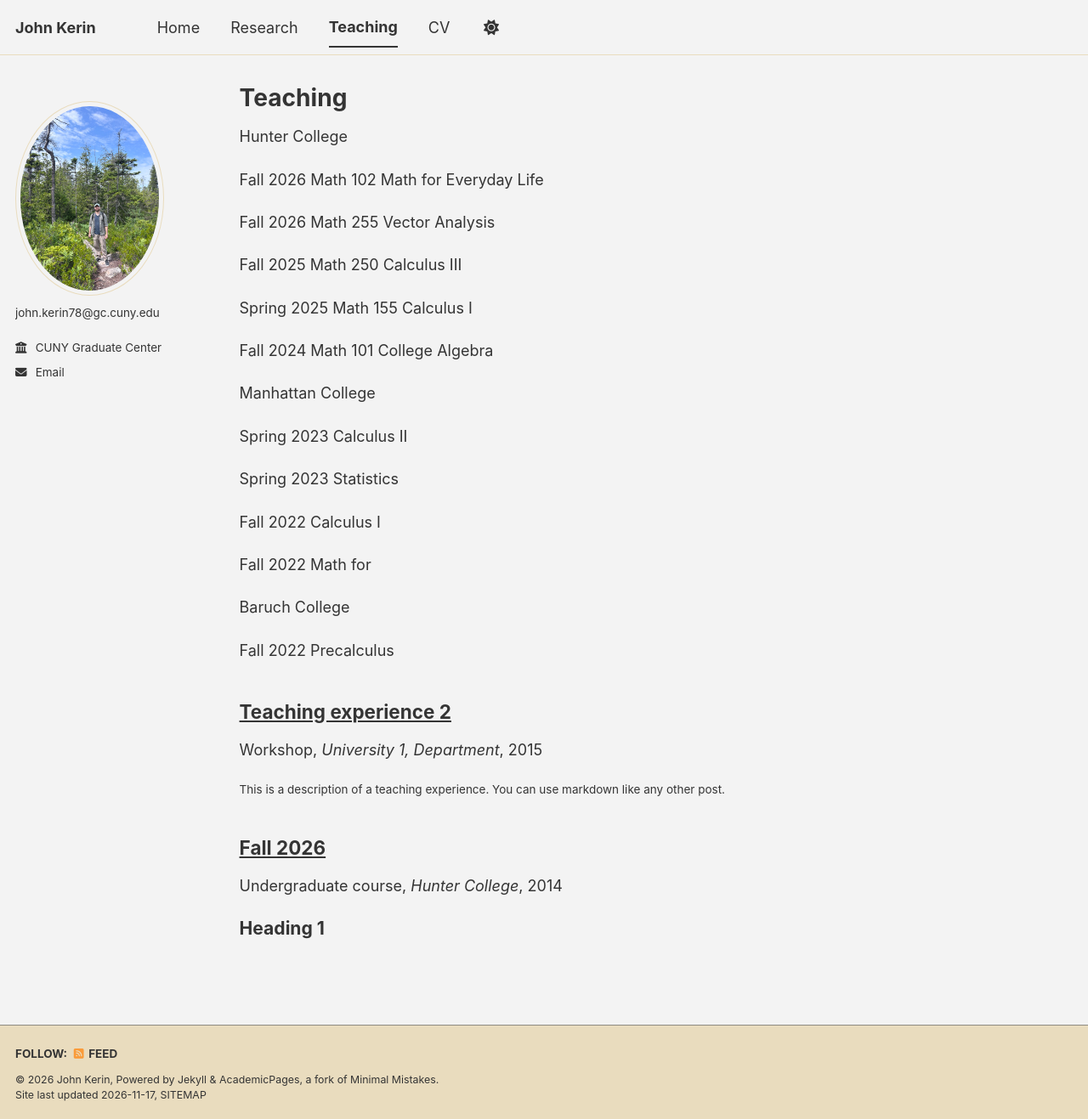
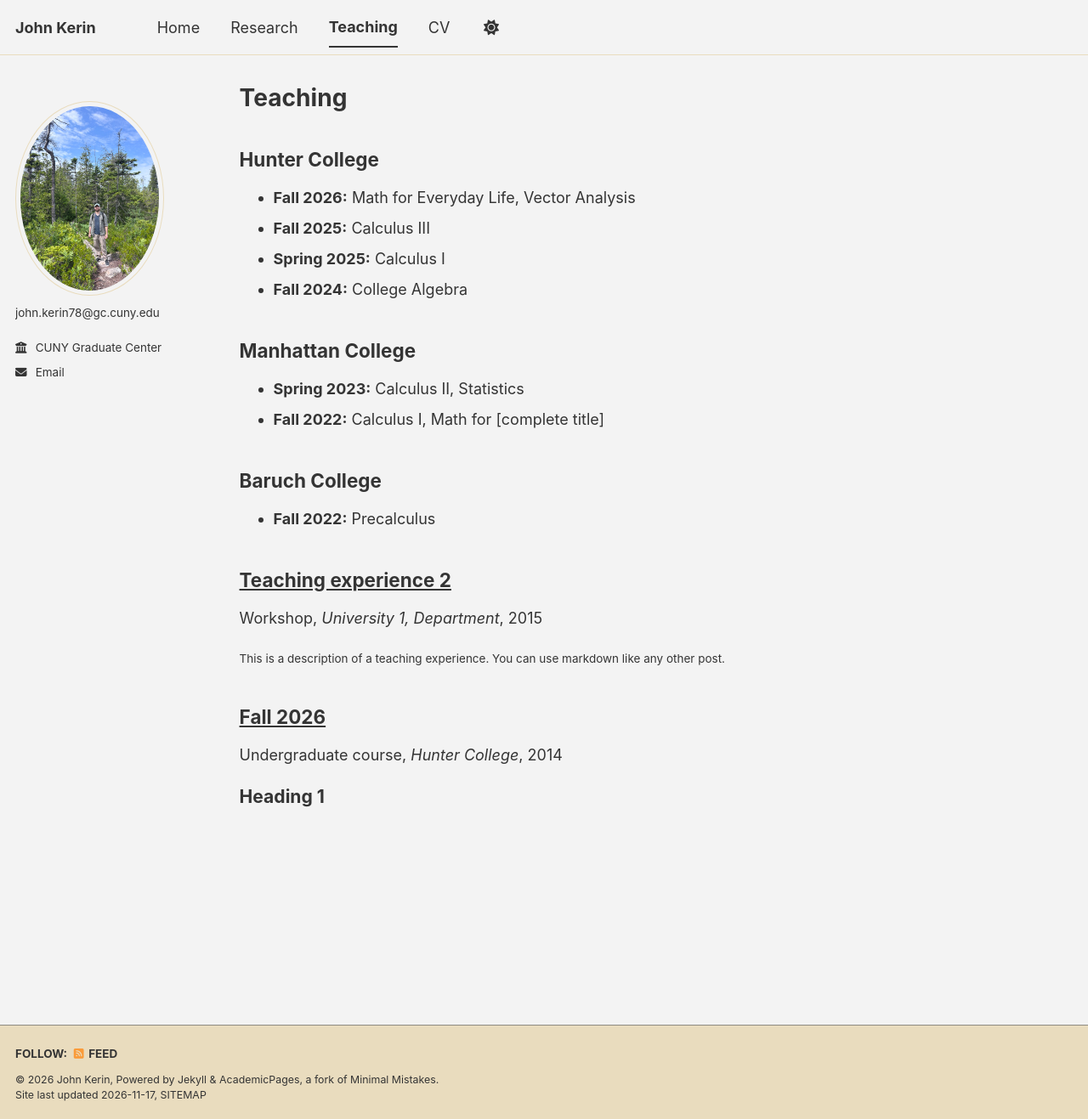
Before and after one commit to johnandrewkerin/johnandrewkerin.github.io, a Jekyll site: the page built from _pages/teaching.html, in a window 1280 px wide and 1317 px high. Shown: the whole window at 85% size. Built offline with Jekyll 4.4.1, drawn with Linux system fonts in a browser that asks for light colours; a script bundle is joined from its source files by our own code; a style sheet for code colours, icons or effects is not loaded.

Commit message:
Update teaching.html

```diff
--- a/_pages/teaching.html
+++ b/_pages/teaching.html
@@ -7,23 +7,31 @@ author_profile: true
 
 {% include base_path %}
 
-<p>Hunter College</p>
-<p>Fall 2026  Math 102 Math for Everyday Life</p>
-<p>Fall 2026  Math 255 Vector Analysis</p>
-<p>Fall 2025  Math 250 Calculus III</p>
-<p>Spring 2025  Math 155 Calculus I</p>
-<p>Fall 2024  Math 101 College Algebra</p>
 
-<p></p>
+<h2>Hunter College</h2>
 
-<p>Manhattan College</p>
-<p>Spring 2023  Calculus II</p>
-<p>Spring 2023  Statistics</p>
-<p>Fall 2022 Calculus I</p>
-<p>Fall 2022 Math for</p>
+<ul>
+  <li><strong>Fall 2026:</strong> Math for Everyday Life,
+      Vector Analysis</li>
+  <li><strong>Fall 2025:</strong> Calculus III</li>
+  <li><strong>Spring 2025:</strong> Calculus I</li>
+  <li><strong>Fall 2024:</strong> College Algebra</li>
+</ul>
 
-<p>Baruch College</p>
-<p>Fall 2022  Precalculus</p>
+<h2>Manhattan College</h2>
+
+<ul>
+  <li><strong>Spring 2023:</strong> Calculus II, Statistics</li>
+  <li><strong>Fall 2022:</strong> Calculus I,
+      Math for [complete title]</li>
+</ul>
+
+<h2>Baruch College</h2>
+
+<ul>
+  <li><strong>Fall 2022:</strong> Precalculus</li>
+</ul>
+
 
 {% for post in site.teaching reversed %}
   {% include archive-single.html %}
```
